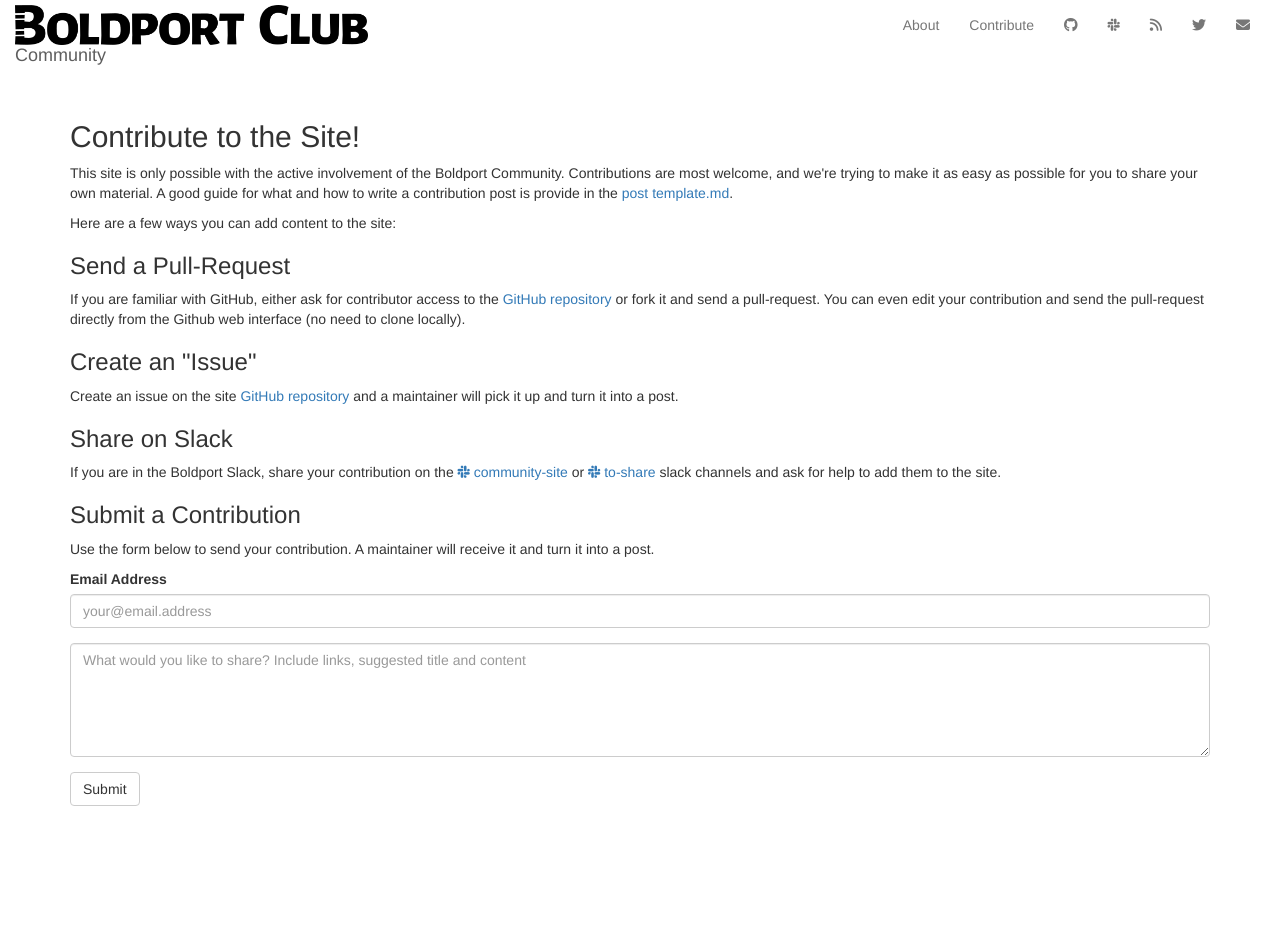
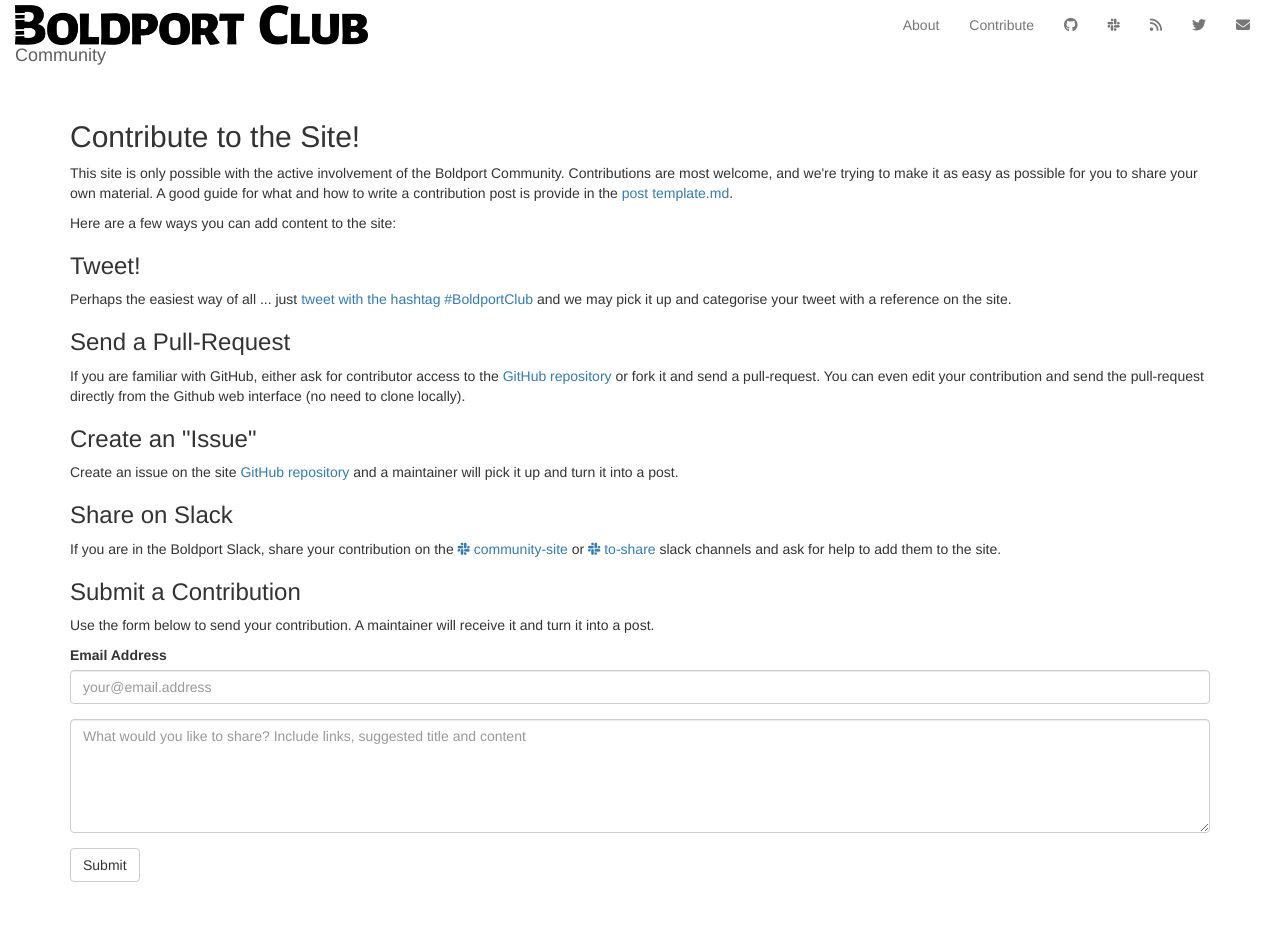
Before and after one commit to boldport/boldport-club-community, a Jekyll site: the page built from contribute.html, in a window 1280 px wide. Built offline with Jekyll 4.4.1, drawn with Linux system fonts in a browser that asks for light colours; nearby versions of some CDN libraries; before the commit the page ends 900 px from its top, so only the background shows below that.

Commit message:
add twitter contribution hint

```diff
--- a/contribute.html
+++ b/contribute.html
@@ -16,6 +16,15 @@ is provide in the <a href="https://raw.githubusercontent.com/boldport/boldport-c
 Here are a few ways you can add content to the site:
 </p>
 
+<h3>Tweet!</h3>
+<p>
+  Perhaps the easiest way of all ... just
+  <a href="https://twitter.com/intent/tweet?text=%23BoldportClub">
+    tweet with the hashtag #BoldportClub
+  </a>
+  and we may pick it up and categorise your tweet with a reference on the site.
+</p>
+
 <h3>Send a Pull-Request</h3>
 <p>
   If you are familiar with GitHub, either ask for contributor access to the
@@ -31,7 +40,6 @@ Here are a few ways you can add content to the site:
   <a href="{{ site.repo_url }}/issues">GitHub repository</a>
   and a maintainer will pick it up and turn it into a post.
 </p>
-
 
 {% if site.slack_team %}
 <h3>Share on Slack</h3>
```
